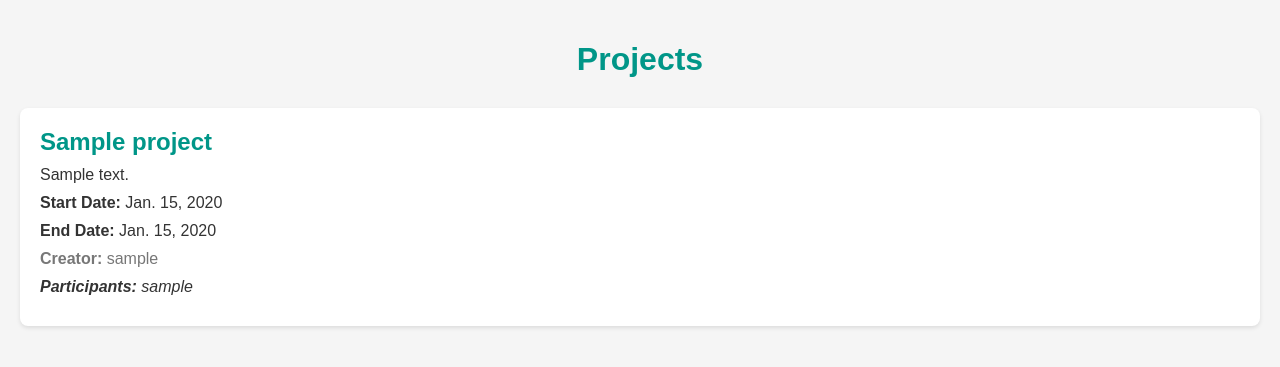
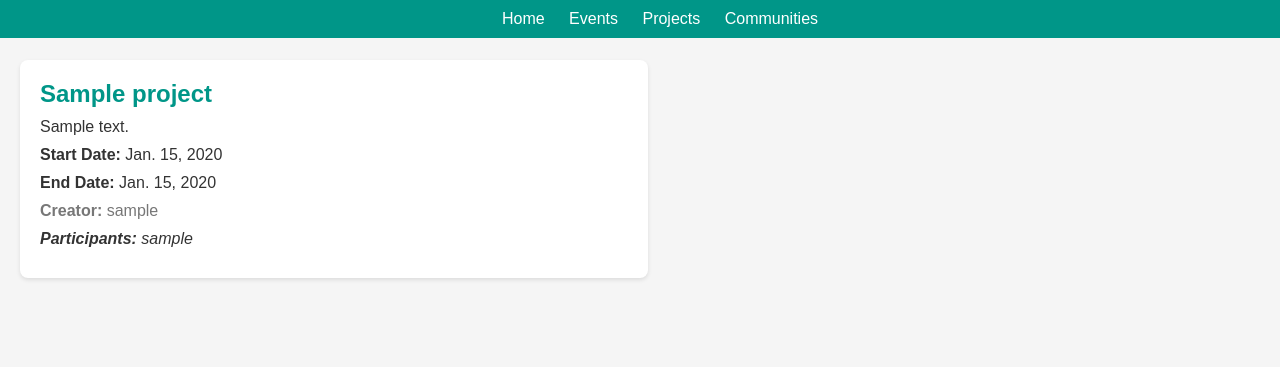
Before and after one commit to wilfex81/EcoConnect, a Django app: page /projects/ in a window 1280 px wide. Shown: the top 367 px of the page. Run offline with Django 5.2, Linux system fonts and the light colour scheme; tables that the repository leaves empty hold one stand-in row (values such as "Sample post").

Commit message:
fix routing

```diff
--- a/eco/urls.py
+++ b/eco/urls.py
@@ -1,5 +1,5 @@
 from django.urls import path
-from .views import user_login, home, register,projects, events
+from .views import user_login, home, register,projects, events,community
 
 urlpatterns = [
     path('', home, name='home'),
@@ -7,4 +7,5 @@ urlpatterns = [
     path('register/', register, name='register'),
     path('projects/', projects, name = 'projects'),
     path("events/", events, name = 'events'),
+    path("communities/", community, name = 'communities'),
 ]
--- a/eco/views.py
+++ b/eco/views.py
@@ -60,3 +60,6 @@ def events(request):
     }
 
     return render(request,'events.html',context)
+
+def community(request):
+    pass
--- a/templates/projects.html
+++ b/templates/projects.html
@@ -10,24 +10,55 @@
             background-color: #f5f5f5;
             color: #333;
             margin: 0;
-            padding: 20px;
+            padding: 0;
         }
-        h1 {
-            color: #009688;
+        nav {
+            background-color: #009688;
+            padding: 10px 20px;
             text-align: center;
-            margin-bottom: 30px;
+            width: 100%;
+            position: fixed;
+            top: 0;
+            z-index: 1000;
+        }
+        nav a {
+            color: #fff;
+            text-decoration: none;
+            margin: 0 10px;
+        }
+        nav a:hover {
+            text-decoration: underline;
+        }
+        .container {
+            margin-top: 60px; /* Adjust according to navbar height */
+            padding-left: 20px;
+            padding-right: 20px;
+            display: flex;
+            flex-wrap: wrap;
+            justify-content: space-between;
+        }
+        .project-container {
+            width: calc(49% - 20px);
+            margin-bottom: 20px;
+        }
+        .project-container:nth-child(odd) {
+            padding-right: 30px;
+        }
+        .project-container:nth-child(even) {
+            padding-left: 30px;
         }
         ul {
             list-style-type: none;
             padding: 0;
             margin: 0;
+            width: 100%;
         }
         li {
             background-color: #fff;
             padding: 20px;
-            margin-bottom: 20px;
             border-radius: 8px;
             box-shadow: 0 2px 4px rgba(0, 0, 0, 0.1);
+            width: 100%;
         }
         h2 {
             color: #009688;
@@ -54,9 +85,16 @@
     </style>
 </head>
 <body>
-    <h1>Projects</h1>
+    <nav>
+        <a href="{% url 'home' %}">Home</a>
+        <a href="{% url 'events' %}">Events</a>
+        <a href="{% url 'projects' %}">Projects</a>
+        <a href="{% url 'communities' %}">Communities</a>
+    </nav>
+    <div class="container">
+        {% for project in projects %}
+        <div class="project-container">
             <ul>
-        {% for project in projects %}
                 <li>
                     <h2>{{ project.name }}</h2>
                     <p>{{ project.description }}</p>
@@ -69,7 +107,9 @@
                         {% endfor %}
                     </p>
                 </li>
+            </ul>
+        </div>
         {% endfor %}
-    </ul>
+    </div>
 </body>
 </html>
```
Also changed, not shown: templates/events.html (+4 -4 lines), templates/home.html (+4 -4 lines). Lines whose indentation alone changed are shown as unchanged.
